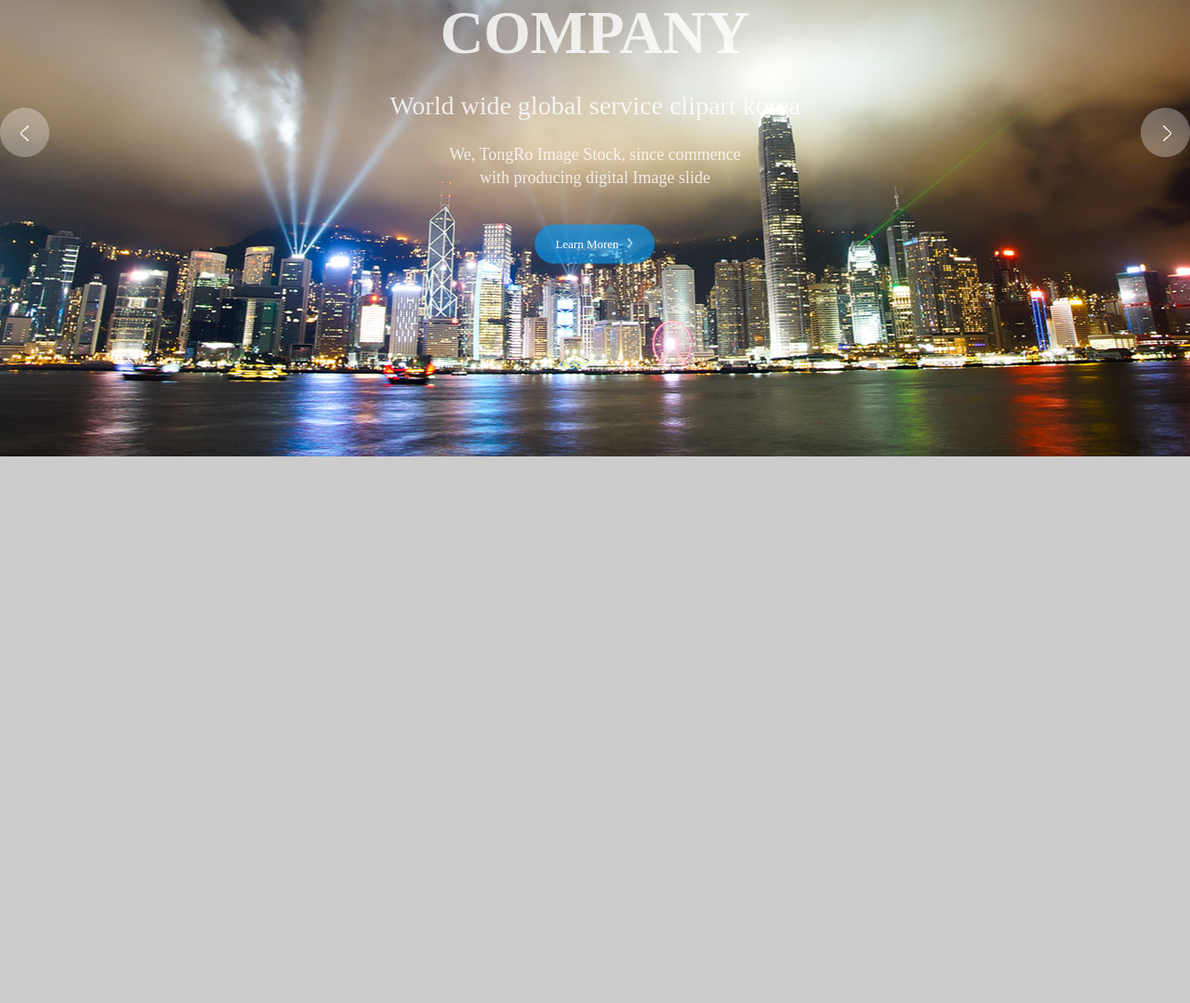
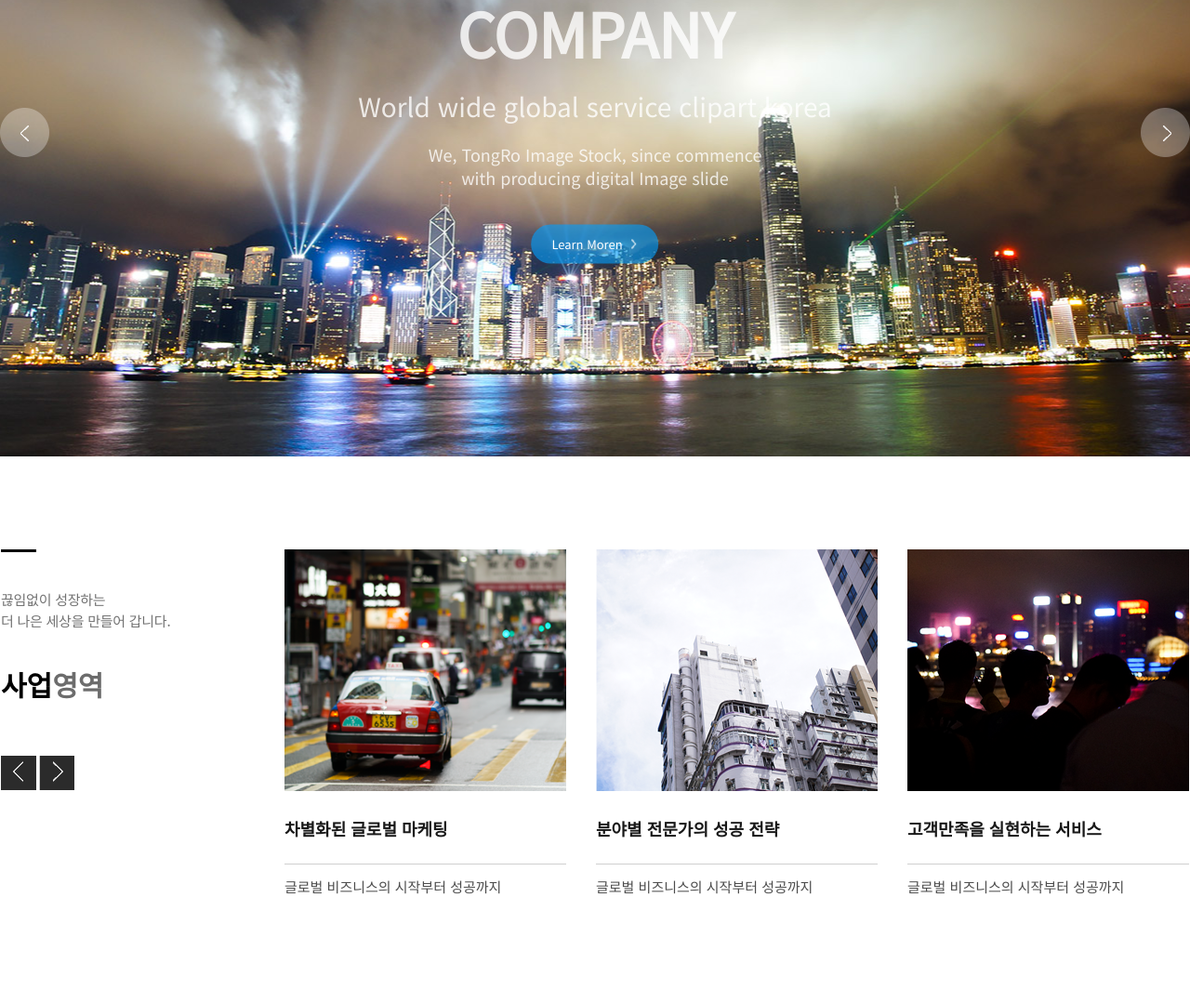
Before and after one commit to sjkjh2/rebe-webPub, a plain HTML site: page [003]business/index.html in a window 1280 px wide. Shown: the part 205-1284 px from the top of the page at 93% size. Before the commit the page ends 800 px from the top, so only its background shows below. Drawn offline with Linux system fonts and the light colour scheme.

Commit message:
11/3 수업

```diff
--- a/[003]business/css/default.css
+++ b/[003]business/css/default.css
@@ -1,11 +1,12 @@
 @charset "utf-8";
+@import url('https://fonts.googleapis.com/css?family=Noto+Sans+KR&display=swap');
 
 /* Reset */
 html,body,h1,h2,h3,h4,h5,h6,div,p,blockquote,pre,code,address,ul,ol,li,menu,nav,section,article,aside,
 dl,dt,dd,table,thead,tbody,tfoot,label,caption,th,td,form,fieldset,legend,hr,input,button,textarea,object,figure,figcaption {margin:0;padding:0;}
 html{-webkit-touch-callout:none; -webkit-user-select:none; -webkit-tap-highlight-color:rgba(0, 0, 0, 0);}
 body{ background:#fff; min-width:320px; -webkit-text-size-adjust:none;word-wrap:break-word;word-break:break-all;}
-body,input,select,textarea,button {border:none;font-size:12px; color:#727272;}
+body,input,select,textarea,button {border:none;font-family: 'Noto Sans KR', sans-serif;font-size:12px; color:#727272;}
 ul,ol,li{list-style:none;}
 table{width:100%;border-spacing:0;border-collapse:collapse;}
 img,fieldset{border:0;}
--- a/[003]business/css/index.css
+++ b/[003]business/css/index.css
@@ -1,10 +1,11 @@
 body { background:rgba(0, 0, 0, .2); }
+.m0auto { margin:0 auto; width:1278px; }
 
 header { position:absolute; left:50%; top:0; z-index:100; width:1280px; transform:translateX(-50%); }
 header h1 { float:left; padding:85px 0 0; font-size:0; }
 header nav { position:absolute; left:50%; top:66px; transform:translateX(-50%); }
 header nav li { float:left; }
-header nav li a { display:block; padding:25px; line-height:1; color:#fff; }
+header nav li a { display:block; padding:25px; font-size:17px; line-height:1; color:#fff; }
 header > div { float:right; padding:83px 0 0; font-size:0; } /* font-size:0하면 화면 낭독기가 읽지 않는다 */
 header > div span { font-size:12px; }
 header > div > * { margin-left:3px; vertical-align:middle; }
@@ -25,3 +26,22 @@ header >  div button.search { width:36px; height:31px; background:url("../images
 .visual .controls button { width:53px; height:53px; background:no-repeat transparent center; }
 .visual .controls button:first-child { float:left; background-image:url("../images/btn_prev.png"); }
 .visual .controls button:last-child { float:right; background-image:url("../images/btn_next.png"); }
+
+.business { padding:100px 0 118px; background:#fff; }
+.business .left { float:left; position:relative; padding:130px 0 0; }
+.business .left:before { content:""; position:absolute; left:0; top:0; width:38px; height:3px; background:#000; }
+.business .left p { position:absolute; left:0; top:42px; width:200px; line-height:23px; font-size:15px; letter-spacing:-0.25px; }
+.business .left h2 { font-size:30px; color:#6c6c6c; line-height:1; }
+.business .left h2 span { color:#000; }
+.business .left .controls { padding:62px 0 0; }
+.business .left .controls button { width:38px; height:37px; }
+.business .left .controls .prev { background:url("../images/btn_left.png"); }
+.business .left .controls .next { background:url("../images/btn_right.png"); }
+.business .right { float:right; }
+.business .right li { float:left; padding:0 0 0 32px; width:303px; }
+.business .right li a { display:block; padding:291px 0 0; line-height:1; }
+.business .right li .bg1 { background:url("../images/bg_slide1.png") no-repeat; }
+.business .right li .bg2 { background:url("../images/bg_slide2.png") no-repeat; }
+.business .right li .bg3 { background:url("../images/bg_slide3.png") no-repeat; }
+.business .right li strong { font-size:18px; color:#181818; }
+.business .right li p { margin:29px 0 0; padding:16px 0 0; border-top:1px solid #cfcfcf; font-size:15px; color:#4c4c4c; }
--- a/[003]business/css/index_mobile.css
+++ b/[003]business/css/index_mobile.css
@@ -1,5 +1,6 @@
 html { font-size:20px; }
 body { font-size:1rem; }
+.m0auto { width:100%; padding:0 1.5rem; box-sizing:border-box; }
 
 /* 헤더영역 */
 header { width:100%; left:0; transform:translateX(0); }
@@ -11,3 +12,18 @@ header > div a { display:none; }
 header > div button { width:1.5rem; height:1.575rem; }
 header > div button.menu { display:inline-block; background:url("../images/ico_menu.png") no-repeat center / .85rem auto; }
 header > div button.search { background:url("../images/ico_search.png") no-repeat center transparent / .75rem auto; }
+
+.visual .controls { width:100%; }
+
+.business { padding:1.475rem 0 1.775rem; background:#fff; }
+.business .left { padding:4.175rem 0 0; }
+/* .business .left:before { width:38px; height:3px; background:#000; } */
+.business .left p { top:.825rem; width:4.5rem; line-height:.7rem; font-size:.5rem; }
+.business .left h2 { font-size:.875rem; }
+.business .left .controls { padding:1.05rem 0 0; }
+.business .left .controls button { width:1.425rem; height:1.4rem; background-size:100% auto !important; }
+.business .right li { padding:0; width:7.575rem; }
+.business .right li ~ li { display:none; }
+.business .right li a { padding:7.175rem 0 0; background-size:100% auto !important; }
+.business .right li strong { font-size:.625rem; }
+.business .right li p { margin:.525rem 0 0; padding:.525rem 0 0; font-size:.5rem; }
--- a/[003]business/index.html
+++ b/[003]business/index.html
@@ -47,6 +47,40 @@
                 <button><span class="hide">다음</span></button>
             </div>
         </section>
+        <section class="business">
+            <div class="m0auto clear">
+                <div class="left">
+                    <h2><span>사업</span>영역</h2>
+                    <p>끊임없이 성장하는<br>더 나은 세상을 만들어 갑니다. </p>
+                    <div class="controls">
+                        <button class="prev"><span class="hide">이전</span></button>
+                        <button class="next"><span class="hide">다음</span></button>
+                    </div>
+                </div>
+                <div class="right">
+                    <ul>
+                        <li>
+                            <a class="bg1" href="">
+                                <strong>차별화된 글로벌 마케팅</strong>
+                                <p>글로벌 비즈니스의 시작부터 성공까지</p>
+                            </a>
+                        </li>
+                        <li>
+                            <a class="bg2" href="">
+                                <strong>분야별 전문가의 성공 전략</strong>
+                                <p>글로벌 비즈니스의 시작부터 성공까지</p>
+                            </a>
+                        </li>
+                        <li>
+                            <a class="bg3" href="">
+                                <strong>고객만족을 실현하는 서비스</strong>
+                                <p>글로벌 비즈니스의 시작부터 성공까지</p>
+                            </a>
+                        </li>
+                    </ul>
+                </div>
+            </div>
+        </section>
     </main>
 </body>
 </html>
```
Also changed, not shown: [003]business/images/bg_slide1.png (added), [003]business/images/bg_slide2.png (added), [003]business/images/bg_slide3.png (added), [003]business/images/btn_left.png (added), [003]business/images/btn_right.png (added).
